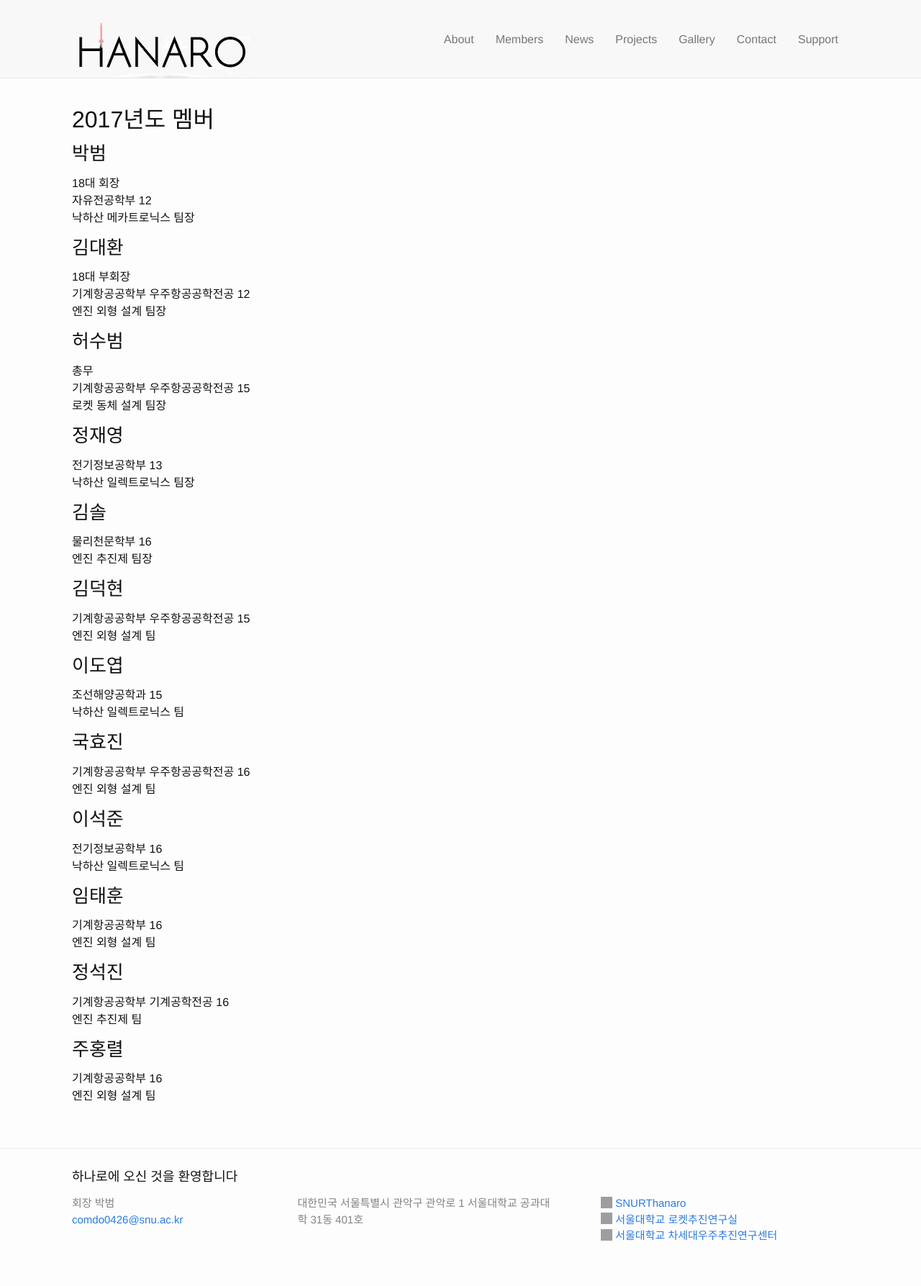
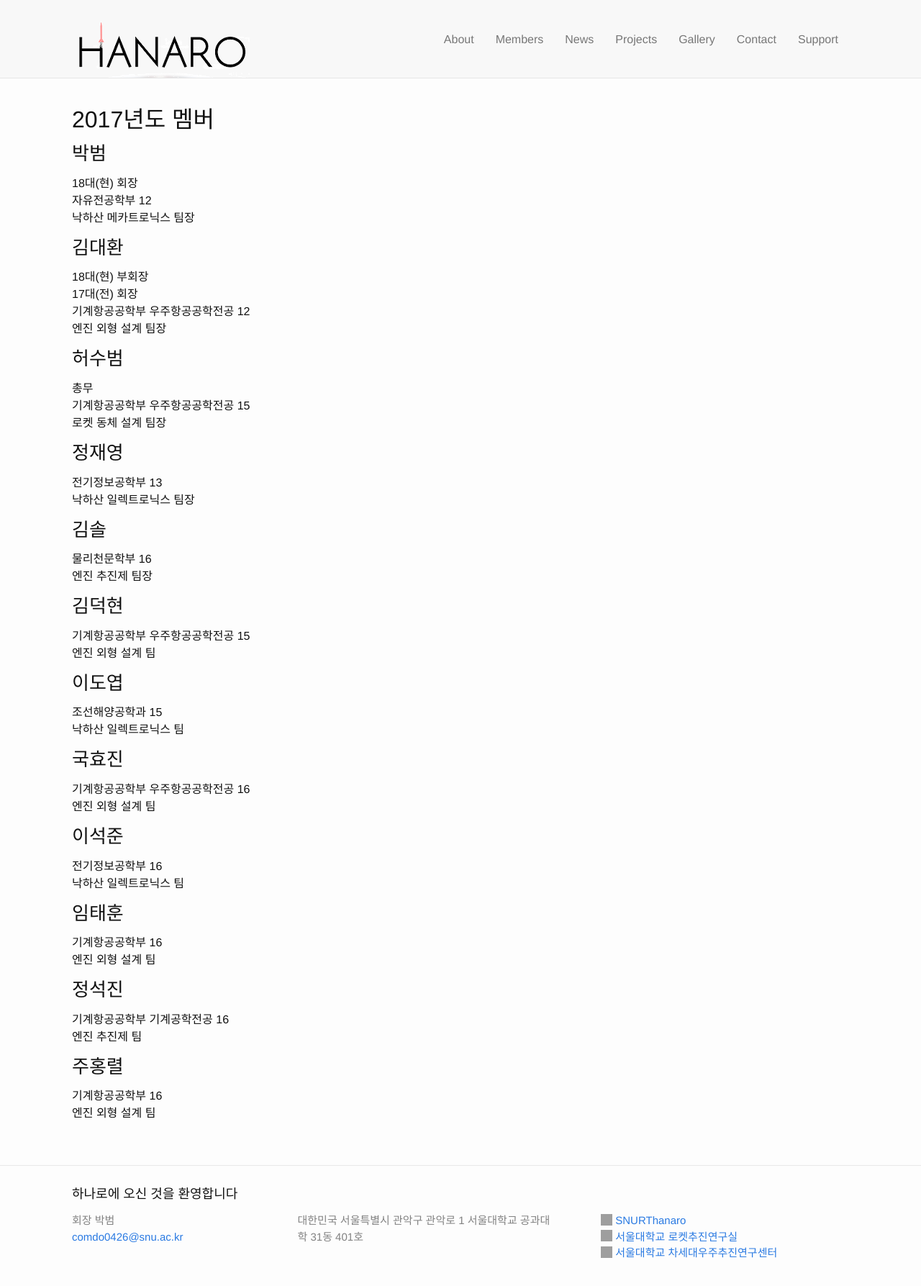
Before and after one commit to Hanaro2021/hanaro.github.io, a Jekyll site: the page built from _pages/2.members.md, in a window 1280 px wide. Shown: the top 1787 px of the page at 72% size. Built offline with Jekyll 4.4.1, drawn with Linux system fonts in a browser that asks for light colours; nearby versions of some CDN libraries; grey boxes are pictures that could not be loaded.

Commit message:
Update 2.members.md

```diff
--- a/_pages/2.members.md
+++ b/_pages/2.members.md
@@ -6,12 +6,13 @@ permalink: /members/
 <br/>
 <h2>2017년도 멤버</h2>
 <h3>박범</h3>
-18대 회장<br/>
+18대(현) 회장<br/>
 자유전공학부 12<br/>
 낙하산 메카트로닉스 팀장<br/>
 
 <h3>김대환</h3>
-18대 부회장<br/>
+18대(현) 부회장<br/>
+17대(전) 회장<br/>
 기계항공공학부 우주항공공학전공 12<br/>
 엔진 외형 설계 팀장<br/>
 
```
